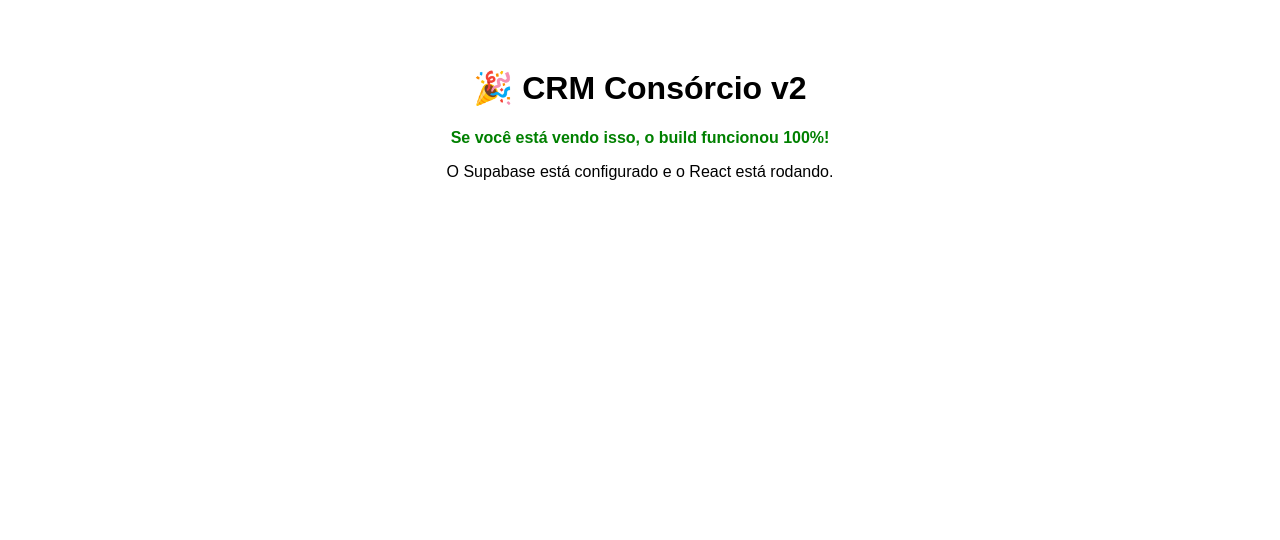
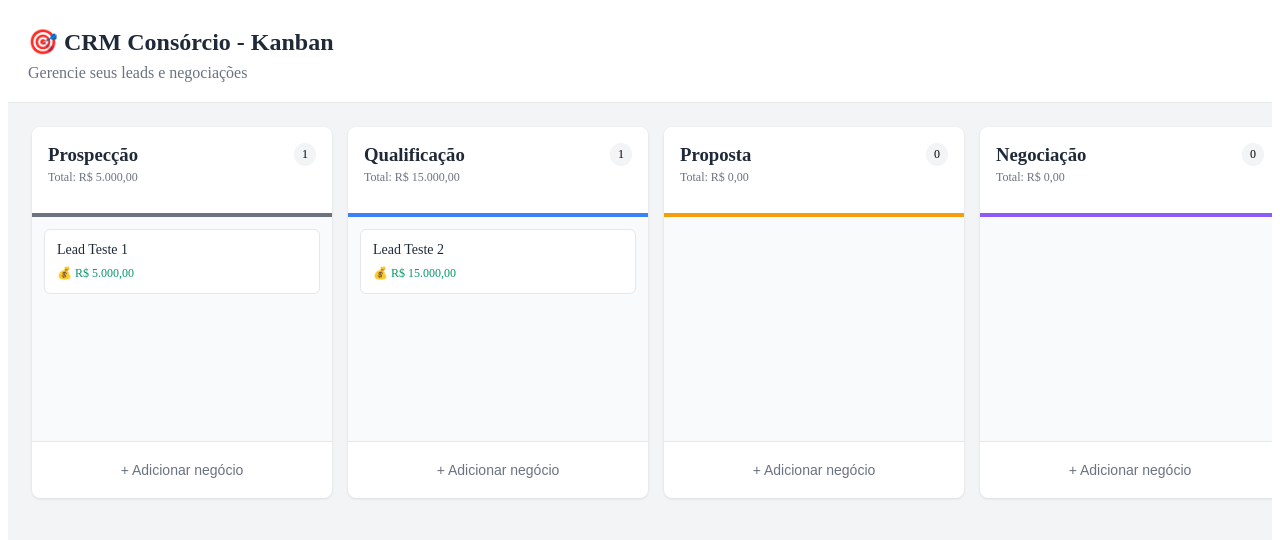
Before and after one commit to imaginacaose-svg/crm-consorcio-v2, a React (Vite) app: page / in a window 1280 px wide. Shown: the top 540 px of the page. Built offline with nearby package versions, Linux system fonts and the light colour scheme; the HTML template or start-up script is replaced by a standard one.

Commit message:
Update App.tsx

```diff
--- a/src/App.tsx
+++ b/src/App.tsx
@@ -1,14 +1,17 @@
-import { createClient } from '@supabase/supabase-js'
-
-// Substitua pelos seus dados reais do Supabase depois
-const supabase = createClient('https://teste.supabase.co', 'chave-teste')
+import { KanbanBoard } from './components/KanbanBoard'
 
 function App() {
   return (
-    <div style={{ padding: '40px', fontFamily: 'sans-serif', textAlign: 'center' }}>
-      <h1>🎉 CRM Consórcio v2</h1>
-      <p style={{ color: 'green', fontWeight: 'bold' }}>Se você está vendo isso, o build funcionou 100%!</p>
-      <p>O Supabase está configurado e o React está rodando.</p>
+    <div style={{ minHeight: '100vh', backgroundColor: '#f3f4f6' }}>
+      <div style={{ padding: '20px', backgroundColor: 'white', borderBottom: '1px solid #e5e7eb' }}>
+        <h1 style={{ margin: 0, fontSize: '24px', fontWeight: 'bold', color: '#1f2937' }}>
+          🎯 CRM Consórcio - Kanban
+        </h1>
+        <p style={{ margin: '8px 0 0 0', color: '#6b7280' }}>
+          Gerencie seus leads e negociações
+        </p>
+      </div>
+      <KanbanBoard />
     </div>
   )
 }
```
